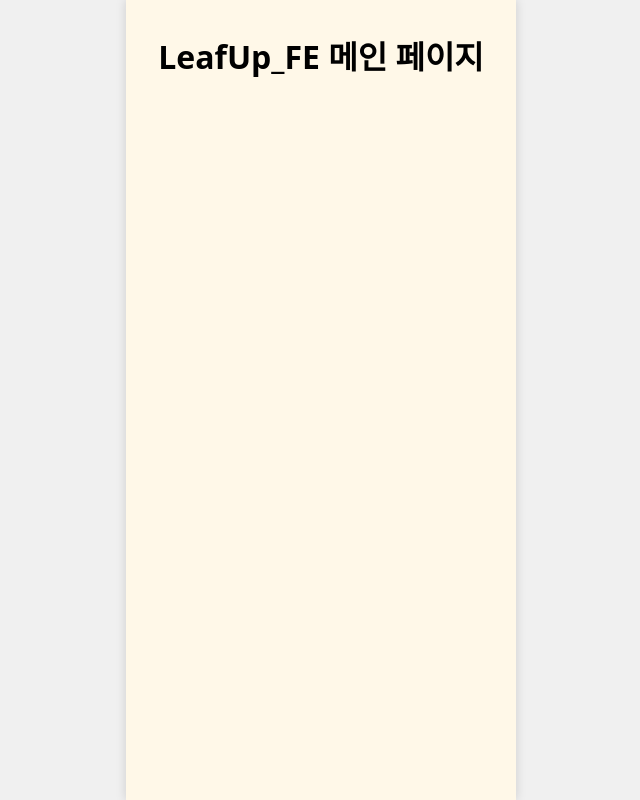
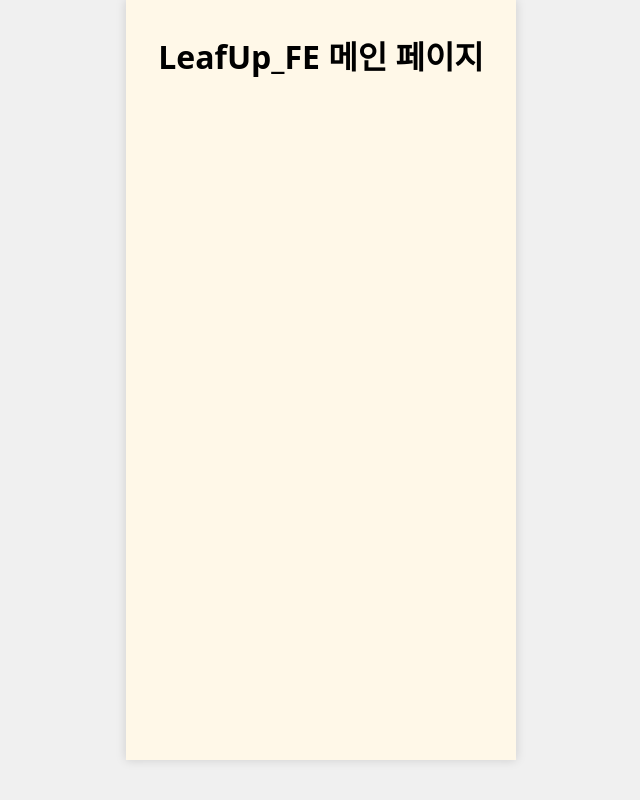
Before and after one commit to Baetato/2025_SEASONTHON_TEAM_59_FE, a React (Vite) app: page / in a window 1280 px wide. Shown: the whole page, without its empty margins (319-959 px from the left). Built offline with nearby package versions, Linux system fonts and the light colour scheme; a web font is replaced by a local one.

Commit message:
fix: 웹에서도 예쁘게

```diff
--- a/src/index.css
+++ b/src/index.css
@@ -55,15 +55,14 @@ body {
   justify-content: center;
 }
 
-/* root: 실제 앱 컨테이너 */
+/* 🔹 앱 컨테이너: 기본 모바일 스타일 */
 #root {
   width: 100%;
-  max-width: 390px;
-  min-height: calc(var(--vh, 1vh) * 100);
+  max-width: 390px; /* iPhone 14 기준 */
+  height: 100vh; /* 모바일에서는 꽉 차게 */
   background-color: #FFF8E8;
   overflow-y: auto; /* ✅ 내부 스크롤 허용 */
-  display: flex;
-  flex-direction: column; /* ✅ 내부에서 중앙정렬 컨트롤 */
+  border-radius: 0; /* 모바일은 모서리 없음 */
 }
 
 /* 🔹 PC/웹뷰용 스타일 */
```
